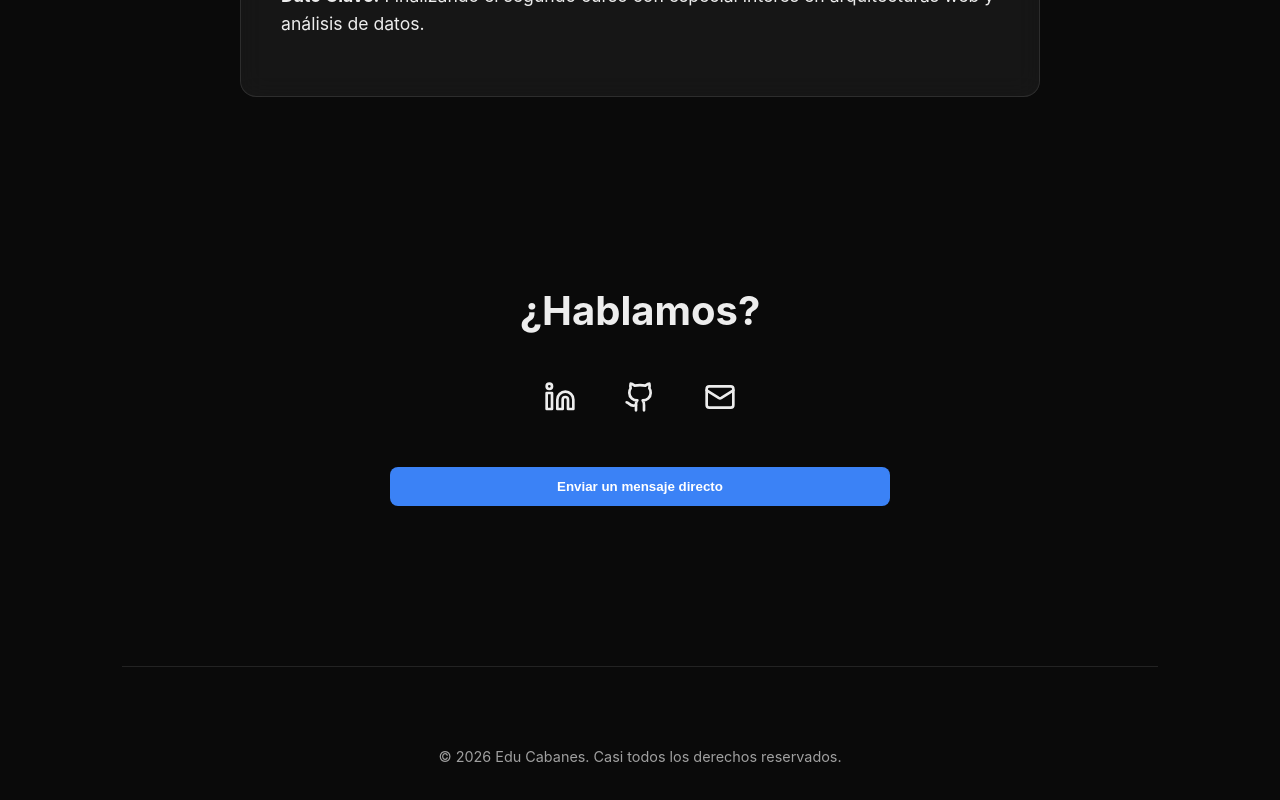
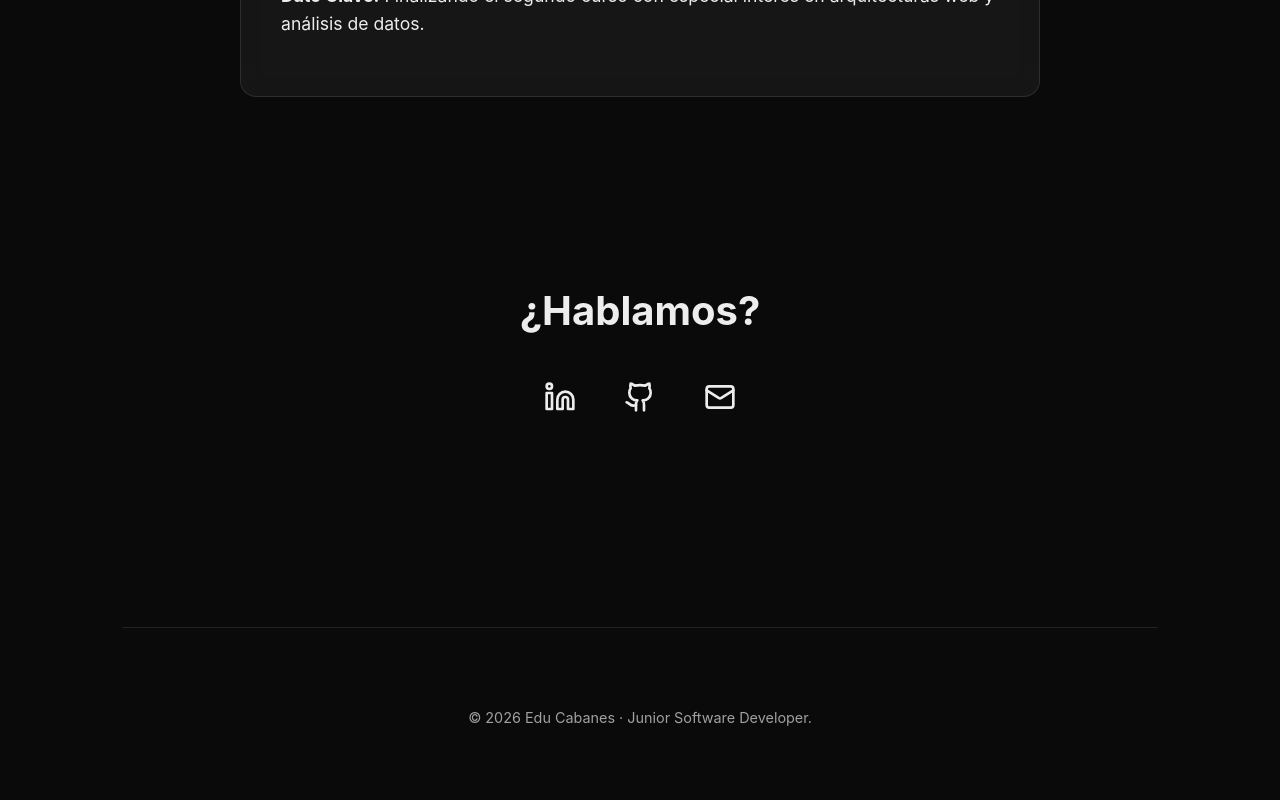
Before and after one commit to Edu-Cabanes/portfolio2026, a React (Vite) app: page / in a window 1280 px wide. Shown: the part 2998-3798 px from the top of the page. After the commit the page ends 3773 px from the top, so only its background shows below. Built offline with nearby package versions, Linux system fonts and the light colour scheme.

Commit message:
contactar

```diff
--- a/src/App.tsx
+++ b/src/App.tsx
@@ -14,7 +14,7 @@ function App() {
       <About />
       <Contact />
       <footer style={{ textAlign: 'center', padding: '4rem 0 2rem', borderTop: '1px solid var(--card-border)', marginTop: '4rem', color: 'var(--text-muted)', fontSize: '0.9rem' }}>
-        <p>© {new Date().getFullYear()} Edu Cabanes. Casi todos los derechos reservados.</p>
+        <p>© {new Date().getFullYear()} Edu Cabanes · Junior Software Developer.</p>
       </footer>
     </main>
   )
--- a/src/sections/Contact.tsx
+++ b/src/sections/Contact.tsx
@@ -1,6 +1,5 @@
 import React from 'react';
 import { Github, Linkedin, Mail } from 'lucide-react';
-import { Button } from '../components/Button';
 
 export const Contact: React.FC = () => {
     return (
@@ -21,14 +20,6 @@ export const Contact: React.FC = () => {
                 </a>
             </div>
 
-            <div style={{ maxWidth: '500px', margin: '0 auto' }}>
-                <Button
-                    style={{ width: '100%' }}
-                    onClick={() => window.location.href = 'mailto:educabanes54@gmail.com?subject=Contacto desde Portfolio'}
-                >
-                    Enviar un mensaje directo
-                </Button>
-            </div>
         </section>
     );
 };
```
